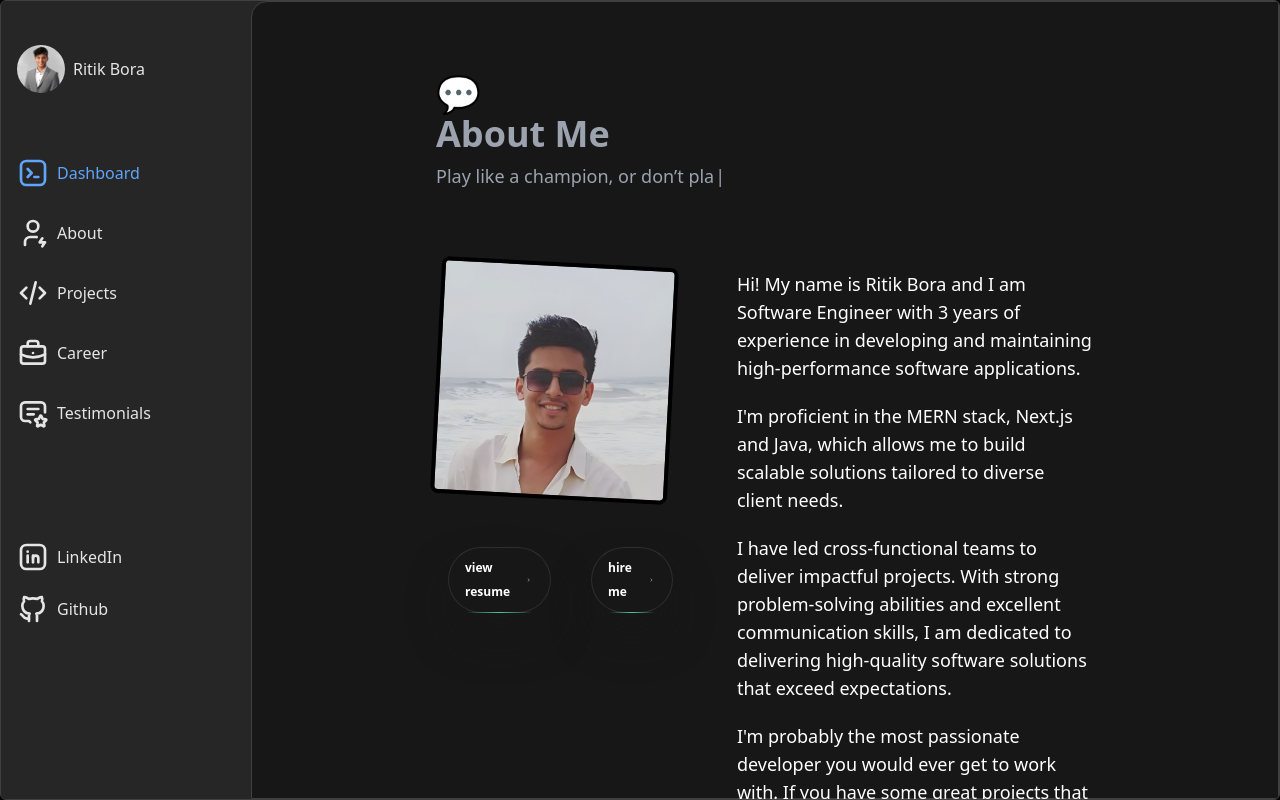
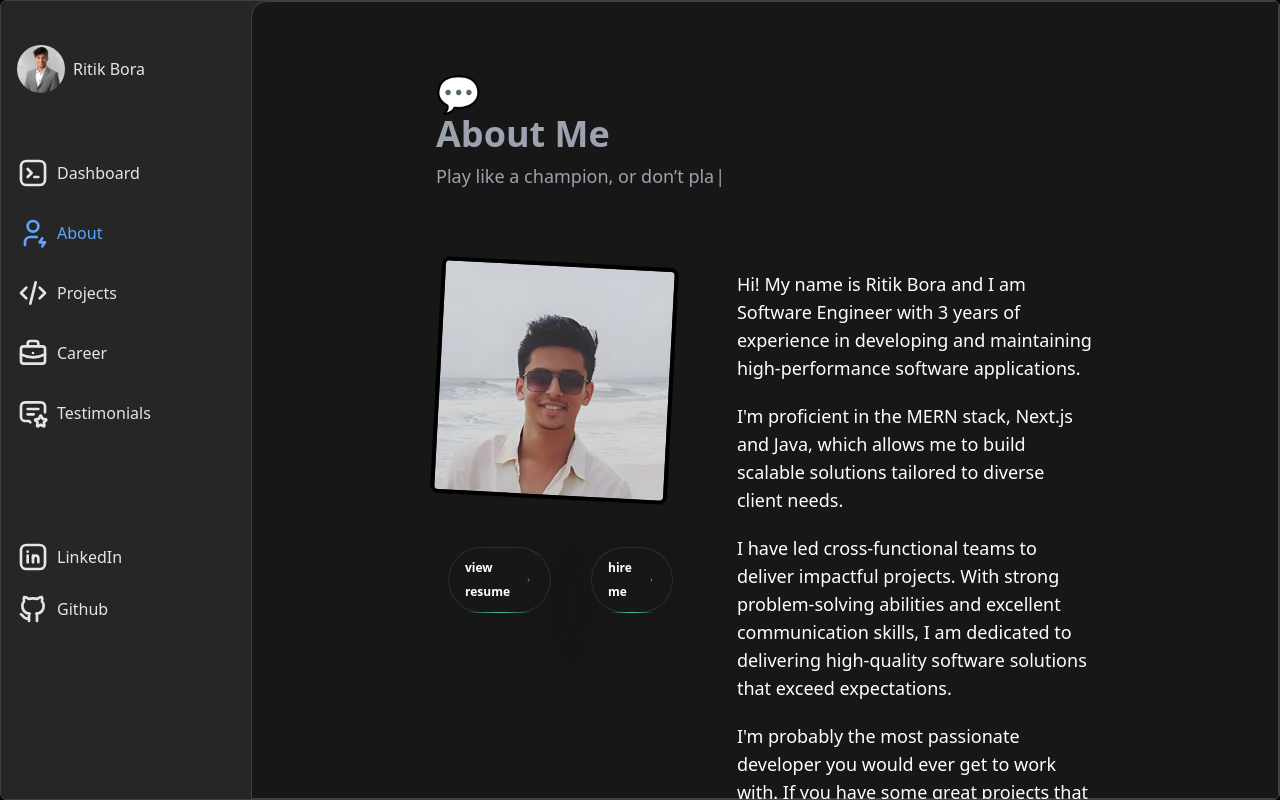
Before and after one commit to RitikBora/profile_site, a Next.js app: page /about in a window 1280 px wide. Built offline with nearby package versions, Linux system fonts and the light colour scheme.

Commit message:
nav state issues fixed

```diff
--- a/src/components/ui/Navbar.tsx
+++ b/src/components/ui/Navbar.tsx
@@ -1,5 +1,5 @@
 "use client";
-import React, { useState } from "react";
+import React, { useEffect, useState } from "react";
 import { Sidebar, SidebarBody, SidebarLink } from "./Sidebar";
 import {
   IconBrandTabler,
@@ -17,7 +17,7 @@ export type SelectedPage = "Dashboard" | "About" | "Projects" | "Career" | "Test
 
 export default function Navbar() {
 
-  const [selectedPage , setSeletedPage] = useState<SelectedPage>("Dashboard");
+  const [selectedPage , setSelectedPage] = useState<SelectedPage>("Dashboard");
 
   const links = [
     {
@@ -75,6 +75,21 @@ export default function Navbar() {
   ];
 
   const [open, setOpen] = useState(false);
+
+  useEffect(() =>
+  {
+    let page = window.location.pathname.split("/")[1];
+    if(page)
+    {
+      page =  page[0].toUpperCase() + page.slice(1);
+      setSelectedPage(page as SelectedPage)
+    }else
+    {
+      setSelectedPage('Dashboard');
+    }
+
+    console.log(page);
+  } , [])
   return (
       <Sidebar open={open} setOpen={setOpen} animate={false}>
         <SidebarBody className="justify-between gap-12">
@@ -99,7 +114,7 @@ export default function Navbar() {
           <div className="flex flex-col flex-1 overflow-y-auto overflow-x-hidden gap-24">
             <div className="flex flex-col gap-3">
               {links.map((link, idx) => (
-                <SidebarLink key={idx} link={link} selectedPage={selectedPage} setSelectedPage={setSeletedPage}/>
+                <SidebarLink key={idx} link={link} selectedPage={selectedPage} setSelectedPage={setSelectedPage}/>
               ))}
             </div>
 
```
